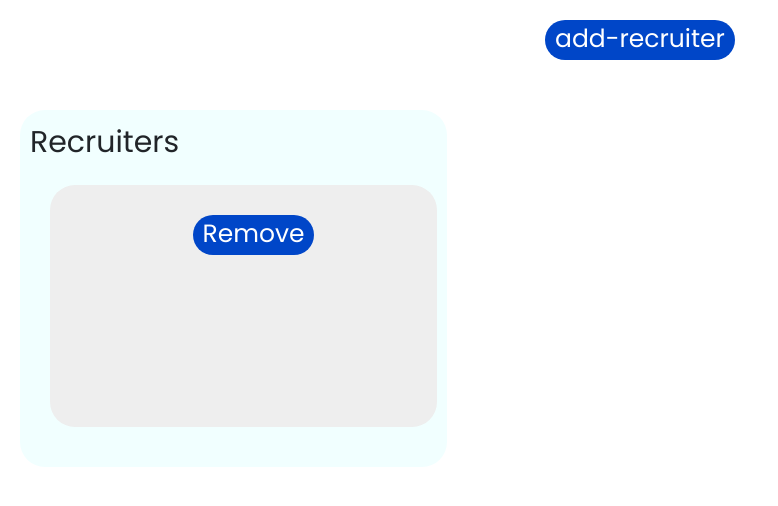
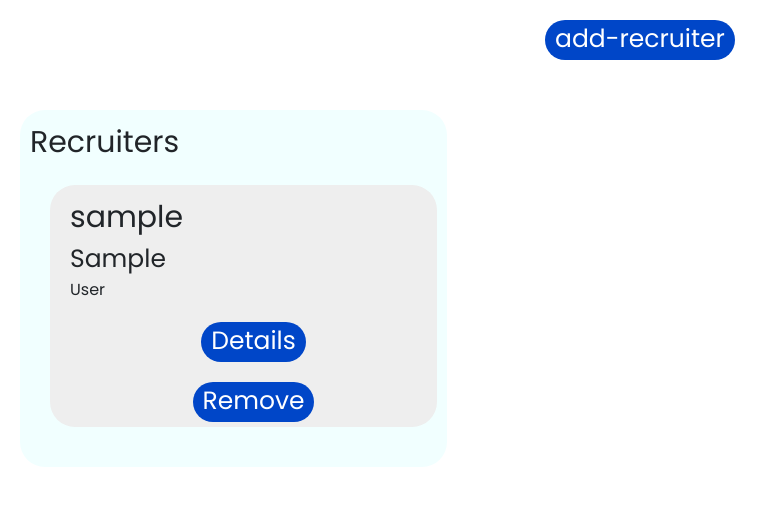
Before and after one commit to MeJaM35/Recruitement-Management-System--Django, a Django app: page / in a window 1280 px wide. Shown: the part 76-582 px from the top of the page, without its empty margins (0-778 px from the left). Run offline with Django 4.2, Linux system fonts and the light colour scheme; a user stored in the database is signed in; tables that the repository leaves empty hold one stand-in row (values such as "Sample post").

Commit message:
moe changes

```diff
--- a/base/forms.py
+++ b/base/forms.py
@@ -111,3 +111,8 @@ class JobForm(ModelForm):
             # 'exp_req': forms.SelectMultiple(),
 
         }
+
+class LinkForm(ModelForm):
+    class Meta:
+        model = Applicant
+        fields = ('github', 'linkedin')
--- a/base/urls.py
+++ b/base/urls.py
@@ -16,6 +16,8 @@ urlpatterns = [
     path('applicant/more-details/add-education', views.add_edu, name='add-edu'),
     path('applicant/more-details/add-experience', views.add_exp, name='add-exp'),
     path('applicant/edit-details/<str:pk>/', views.user_edit, name='user-edit'),
+    path('applicant/addLinks/', views.addLinks, name='add-links'),
+
     path('<str:pk>/view-profile', views.view_profile, name='view-profile'),
 
     path('organization/register', views.register_org, name='register-org'),
--- a/base/views.py
+++ b/base/views.py
@@ -1,24 +1,56 @@
 from django.core.mail import send_mail
-from django.shortcuts import render, redirect
+from django.shortcuts import render, redirect, get_object_or_404
 from .models import User, Applicant, Skill, Edu, Exp, Organization, Recruiter, Job, Application
-from .forms import UserSignUpForm, ApplicantForm, ProfileForm, EduForm, ExpForm, OrgForm, AdminForm, RecruiterForm, JobForm
+from .forms import UserSignUpForm, ApplicantForm, ProfileForm, EduForm, ExpForm, OrgForm, AdminForm, RecruiterForm, JobForm, LinkForm
 from django.contrib import messages
 from django.contrib.auth import login, logout , authenticate
 from django.contrib.auth.decorators import login_required
-from django.http import HttpResponseRedirect
+from django.http import HttpResponseRedirect, HttpResponse
 from django.core.mail import EmailMessage, get_connection
 from datetime import datetime
+from django.views import View
 
 
-def convert_cgpa_to_percentage(cgpa):
-    percentage = cgpa * 9.5
-    return percentage
+def cgpa(cgpa):
+    if cgpa <= 10:
+        return cgpa
+    else:
+        cgpa = cgpa / 10
+        return cgpa
 
 
-from django.http import HttpResponse
-from django.shortcuts import get_object_or_404
-from django.views import View
-from .models import Applicant
+@login_required(login_url='login')
+def addLinks(request):
+    user = request.user
+    Org = None
+    if user.role == 'admin':
+        Org = Organization.objects.get(admin = user)
+
+    try:
+        # Try to retrieve an existing object associated with the user
+        instance = Applicant.objects.get(User=user)
+        is_update = True
+    except Applicant.DoesNotExist:
+        # If the object does not exist, create a new one
+        instance = Applicant(User=user)
+        is_update = False
+
+    if request.method == 'POST':
+        form = LinkForm(request.POST, instance=instance)
+        if form.is_valid():
+            form.save()
+            return redirect(request.META.get('HTTP_REFERER'))
+    else:
+        form = LinkForm(instance=instance)
+
+    context = {
+        'form' : form,
+        'is_update': is_update ,
+        'Org': 'Org' # Pass a flag indicating if it's an update or not
+    }
+    return render(request, 'base/add-links.html', context)
+
+
 
 class PDFView(View):
     def get(self, request, pk):
@@ -119,6 +151,7 @@ def add_recruiter(request):
 
     context  = {
         'form': form,
+        'Org': Org,
     }
 
     return render(request, 'base/add-recruiter.html', context)
@@ -140,6 +173,7 @@ def register(request):
             messages.success(
                 request, f'Your account has been created! You are now logged in!')
             if user.role == 'applicant':
+                Applicant.objects.create(User=user)
                 return redirect('applicant-edit')
         else:
             form = UserSignUpForm(request.POST)
@@ -160,6 +194,9 @@ def register(request):
 
 @login_required(login_url='login')
 def view_profile(request, pk):
+    Org = None
+    if request.user.role == 'admin':
+        Org = Organization.objects.get(admin = request.user)
     user = User.objects.get(id=pk)
     Skills = Skill.objects.filter(applicant = user.applicant)
     edu = Edu.objects.filter(applicant = user.applicant)
@@ -170,6 +207,7 @@ def view_profile(request, pk):
         'Skills' : Skills,
         'Edu' : edu,
         'exp': exp,
+        'Org': Org
 
     }
     return render(request, 'base/applicant-details.html', context)
@@ -265,31 +303,36 @@ def user_edit(request, pk):
 
 @login_required(login_url='login')
 def applicant_edit(request):
-    User = request.user
-
-    # Get the existing applicant object for the logged-in user
-    try:
-        applicant = Applicant.objects.get(User=User)
-    except Applicant.DoesNotExist:
-        applicant = None
+    user = request.user
+    applicant = Applicant.objects.get(User=user)
+    form = ApplicantForm(request.POST, instance=applicant)
 
     if request.method == 'POST':
-        # If the form is submitted, update or create the applicant object
         form = ApplicantForm(request.POST, instance=applicant)
-        if form.is_valid():
-            applicant = form.save(commit=False)
-            applicant.User = User
-            applicant.save()
-            return redirect('view-profile', User.id)
+        applicant.location = request.POST.get('location')
+        applicant.pronouns = request.POST.get('pronouns')
+        applicant.age = request.POST.get('age')
+
+        applicant.about = request.POST.get('about')
+        applicant.resume = request.POST.get('resume')
+        applicant.save()
+        return redirect('view-profile', user.id)
     else:
-        # If it's a GET request, create a form with initial data from the applicant object
-        form = ApplicantForm(instance=applicant)
-
+        form = ApplicantForm(request.POST, instance=applicant)
     context = {
         'form': form,
-        'User': User,
+        'User': user,
     }
     return render(request, 'base/applicant-edit.html', context)
+
+
+
+
+
+
+
+
+
 
 
 
@@ -326,10 +369,16 @@ def logoutUser(request):
 
 def home(request):
     user = request.user
+    Org = None
+
     context = {
         'user': user,
+        'Org': Org,
     }
     if user.is_authenticated:
+
+        if user.role == 'admin':
+            Org = Organization.objects.get(admin = user)
 
         if user.role == 'applicant':
             job = Job.objects.filter(is_active = True)
@@ -338,7 +387,8 @@ def home(request):
             job = Job.objects.filter(Recruiter = user.recruiters )
             context['job'] = job
         if user.role == 'admin':
-            recruiter = Organization.objects.filter(admin=user)
+            org = Organization.objects.get(admin=user)
+            recruiter = Recruiter.objects.filter(org=org)
             context['recruiter'] = recruiter
 
     else:
@@ -355,12 +405,16 @@ def home(request):
 @login_required(login_url='login')
 def jobdetails(request,pk):
     user = request.user
+    Org = None
+    if user.role == 'admin':
+        Org = Organization.objects.get(admin = user)
     if user.role == 'recruiter':
         job = Job.objects.get(id = pk)
         apps = Application.objects.filter(job=job)
 
     context = {
         'apps' : apps,
+        'Org': Org,
     }
 
     return render(request, 'base/job-details.html', context)
@@ -368,6 +422,7 @@ def jobdetails(request,pk):
 @login_required(login_url='login')
 def closejob(request, pk):
     user = request.user
+
     if user.role == 'recruiter':
         job = Job.objects.get(id = pk)
         job.is_active = False
@@ -459,6 +514,9 @@ def interview(request, pk):
 @login_required(login_url='login')
 def addJob(request):
     User = request.user
+    Org = None
+    if User.role == 'admin':
+        Org = Organization.objects.get(admin = User)
     print(User.recruiters.org)
     form = JobForm()
 
@@ -483,6 +541,7 @@ def addJob(request):
 
     context = {
         'form': form,
+        'Org': Org,
     }
 
 
@@ -507,7 +566,12 @@ def about(request):
 @login_required(login_url='login')
 def notif(request):
     user = request.user
-    context = {}
+    Org = None
+    if user.role == 'admin':
+        Org = Organization.objects.get(admin = user)
+    context = {
+        'Org': Org,
+    }
     if user.role == 'applicant':
         App = Application.objects.filter(applicant = user.applicant)
         context['app'] = App
@@ -521,14 +585,40 @@ def notif(request):
 @login_required(login_url='login')
 def Apply(request, pk):
     user = request.user
+
     job = Job.objects.get(id=pk)
     if user.role == 'applicant':
-        application = Application.objects.create(
-            job = job,
-            applicant = user.applicant,
-            status = 'applied',
-        )
-        return redirect('notif')
+        app = Applicant.objects.get(User = user)
+
+        try:
+            appl = Application.objects.get(job=job)
+            return redirect('ERROR')
+        except:
+
+            if job.req_met:
+                try:
+                    min_req = job.edu_req
+                    app_ed = app.objects.get(min_req = app.edu.level)
+                    edu = app_ed.edu
+                    if edu.grade >= job.grade_req:
+                        application = Application.objects.create(
+                        job = job,
+                        applicant = app_ed,
+                        status = 'applied',
+                        )
+                    else:
+                        return redirect('ERROR')
+
+                except:
+                        return redirect('ERROR')
+
+            else:
+                    application = Application.objects.create(
+                    job = job,
+                    applicant = app,
+                    status = 'applied',
+                    )
+                    return redirect('notif')
     return render(request, 'base/apply.html')
 
 
@@ -545,5 +635,8 @@ def desc(request,pk):
     return render(request, 'base/desc.html', context)
 
 
+
+
+
 def ERROR(request):
     return render(request,"base/notq.html")
--- a/static/css/styles.css
+++ b/static/css/styles.css
@@ -344,8 +344,8 @@ padding-bottom: -10px;
 
 .job-card-description {
   white-space: nowrap;
-  overflow: hidden;
 
+  word-wrap: break-word;
 }
 
 .vertical-box {
@@ -358,8 +358,8 @@ padding-bottom: -10px;
   margin-top: 50px;
   padding-bottom: 20px;
   float: left;
-  overflow-x: auto;
-  white-space: nowrap;
+  display: block;
+  /* white-space: nowrap; */
 }
 
 @media screen and (max-width: 768px) {
@@ -528,6 +528,11 @@ color: rgba(0, 0, 0, 0.5);
   padding-top: 30px;
   position: relative;
   padding-bottom:20px;
+
+}
+
+.link-bbl{
+  display: flex; /* Use flexbox to align items */
 
 }
 
@@ -1150,5 +1155,10 @@ background: rgba(0, 0, 0, 1);
   .suggestions ul {
     justify-content: center;
   }
-
 }
+.profile-bbl .link-logo {
+  font-size: 50px;
+  color: #000000;
+  margin-right: 20px;
+  float: left;
+}
--- a/templates/base.html
+++ b/templates/base.html
@@ -17,7 +17,7 @@
     <link href="{% static 'fontawesomefree/css/solid.css' %}" rel="stylesheet" type="text/css">
     <link href='https://fonts.googleapis.com/css?family=Poppins' rel='stylesheet'>
 
-    <link rel="icon" type="image/x-icon" href="{% static 'assets/favicon.png'%}">
+    <link rel="icon" type="image/png" href="{% static 'assets/favicon.png'%}">
     <title>Recruiter</title>
 
 
--- a/templates/base/desc.html
+++ b/templates/base/desc.html
@@ -6,6 +6,9 @@
 {% block content %}
 
 {% load static %}
+
+<link rel="stylesheet" href="{% static 'css/styles.css' %}" type="text/css">
+
 
 
 
@@ -23,11 +26,13 @@
         <div class="flex-row">
         <div class="job-description-header">Experiencen:</div>
         <div class="exp-req">{{job.exp_req}}</div>
+
       </div>
     </div>
     </div>
     <div class="job-card-body">
       <div class="org-name">{{job.Org.name}}</div>
+      <div class="org-name">Pay Range: {{job.pay_range}}</div>
       <div class="job-description-header">Description:</div>
       <div class="job-description">{{job.description}}</div>
       <div class="skill-header">Skills:</div>
--- a/templates/base/home.html
+++ b/templates/base/home.html
@@ -31,7 +31,7 @@
                 <div class="job-card-description"> {{j.description}}</div>
                 <div class="float-right">
                 <div class="fake-btn rounded25 sub-sub">
-                    <a href="{% url 'apply' j.id %}"> Apply </a>
+                    <a href="{% url 'desc' j.id %}"> Learn More </a>
                 </div>
             </div>
             </div>
@@ -87,8 +87,12 @@
             <div class="job-card-description"> {{r.User.lname}}</div>
             <div class="float-right">
             <div class="fake-btn rounded25 sub-sub">
+                    <a href="#"> Details </a>
+            </div>
+            <div class="fake-btn rounded25 sub-sub">
                 <a href="#"> Remove </a>
             </div>
+
         </div>
         </div>
 
@@ -120,7 +124,7 @@
             <div class="job-card-description"> {{j.description}}</div>
             <div class="float-right">
             <div class="fake-btn rounded25 sub-sub">
-                <a href="{% url 'desc' j.id %}"> Apply </a>
+                <a href="{% url 'desc' j.id %}"> Learn More </a>
             </div>
         </div>
         </div>
@@ -146,7 +150,7 @@
             <div class="job-card-description"> {{j.description}}</div>
             <div class="float-right">
             <div class="fake-btn rounded25 sub-sub">
-                <a href="{% url 'desc' j.id %}"> Apply </a>
+                <a href="{% url 'desc' j.id %}"> Learn More </a>
             </div>
         </div>
         </div>
--- a/templates/header.html
+++ b/templates/header.html
@@ -40,6 +40,7 @@
         <ul class="navbar-nav logo">
           <li class="nav-logo float-left">
             <h1>
+
               <a href="{% url 'home' %}">
                 <img
                   src="{% static 'assets/logo.svg' %}"
@@ -47,6 +48,7 @@
                   height="50.2"
                 />
               </a>
+
             </h1>
           </li>
 
```
Also changed, not shown: base/models.py (+7 -10 lines), templates/base/add-links.html (added, +48 -0 lines), templates/base/applicant-details.html (+34 -0 lines).
